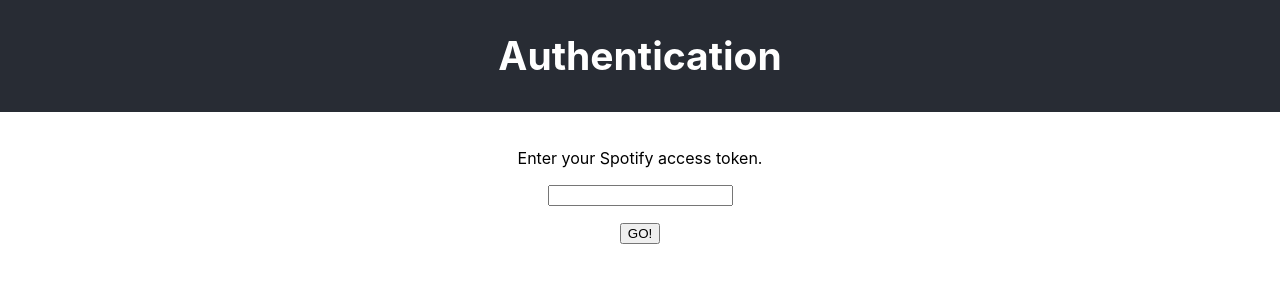
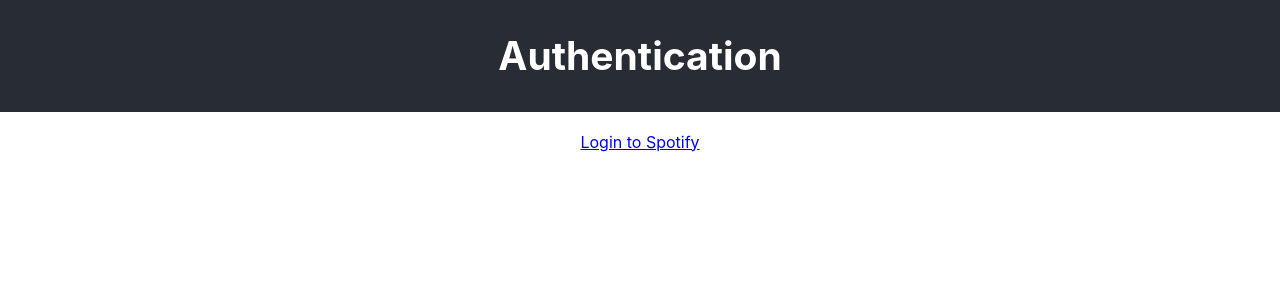
Before and after one commit to scherkadi/Mood-Music, a React (Create React App) app: page / in a window 1280 px wide. Shown: the top 300 px of the page. Built offline with nearby package versions, Linux system fonts and the light colour scheme.

Commit message:
User can directly login instead of typing in token

```diff
--- a/src/App.js
+++ b/src/App.js
@@ -1,5 +1,4 @@
 import React, { Component } from 'react';
-import logo from './logo.svg';
 import hash from './hash';
 import { authEndpoint, clientID, redirectURI, scopes } from "./user-config";
 import './App.css';
@@ -10,25 +9,25 @@
     this.state = {
       token: "",
       deviceId: "",
-      loggedIn: false,
       error: "",
       trackName: "Track Name",
       artistName: "Artist Name",
       albumName: "Album Name",
       playing: false,
-      position: 0,
-      duration: 0,
       albumArt: "",
       uri: "spotify:playlist:6M4ZbVjkSE6P3IhbeYbnhc",
     };
     this.playerCheckInterval = null;
   }
 
-  handleLogin() {
-    if (this.state.token !== "") {
-      this.setState({ loggedIn: true });
-
+  componentDidMount() {
+    let _token = hash.access_token;
+    if (_token) {
+      this.setState({
+        token: _token
+      });
       this.playerCheckInterval = setInterval(() => this.checkForPlayer(), 1000);
+      console.log(this.state.token);
     }
   }
 
@@ -44,24 +43,18 @@
       });
       this.createEventHandlers();
 
-      // finally, connect!
       this.player.connect();
     }
   }
 
   createEventHandlers() {
     this.player.on('initialization_error', e => { console.error(e); });
-    this.player.on('authentication_error', e => {
-      console.error(e);
-      this.setState({ loggedIn: false });
-    });
+    this.player.on('authentication_error', e => {console.error(e);});
     this.player.on('account_error', e => { console.error(e); });
     this.player.on('playback_error', e => { console.error(e); });
 
-    // Playback status updates
     this.player.on('player_state_changed', state => this.onStateChanged(state));
 
-    // Ready
     this.player.on('ready', async data => {
       let { device_id } = data;
       console.log("Let the music play on!");
@@ -74,8 +67,6 @@
     if (state !== null) {
       const {
         current_track: currentTrack,
-        position,
-        duration,
       } = state.track_window;
       const trackName = currentTrack.name;
       const albumName = currentTrack.album.name;
@@ -85,8 +76,6 @@
           .join(", ");
       const playing = !state.paused;
       this.setState({
-        position,
-        duration,
         trackName,
         albumName,
         artistName,
@@ -108,21 +97,6 @@
     this.player.nextTrack();
   }
 
-  // transferPlaybackHere() {
-  //   const { deviceId, token } = this.state;
-  //   fetch("https://api.spotify.com/v1/me/player", {
-  //     method: "PUT",
-  //     headers: {
-  //       authorization: `Bearer ${token}`,
-  //       "Content-Type": "application/json",
-  //     },
-  //     body: JSON.stringify({
-  //       "device_ids": [ deviceId ],
-  //       "play": true,
-  //     }),
-  //   });
-  // }
-
   transferPlaybackHere() {
     const { deviceId, token, uri} = this.state;
     fetch(`https://api.spotify.com/v1/me/player/play?device_id=${deviceId}`, {
@@ -138,7 +112,6 @@
   render() {
     const {
       token,
-      loggedIn,
       error,
       trackName,
       artistName,
@@ -151,10 +124,10 @@
         <div className="App">
           {error && <p>You have an error! : {error}</p> }
 
-          {loggedIn ? (<div>
+          {token ? (<div>
             <div className="App-header" id="loggedIn">
               <h2>Now Playing</h2>
-              <img src={albumArt} />
+              <img alt={"Album Cover"} src={albumArt} />
             </div>
             <div className="Artist-info">
             <p>Artist: {artistName}</p>
@@ -167,19 +140,17 @@
             </p>
           </div></div>) : (<div>
             <div className="App-header">
-              <h2>Authentication</h2>
+            <h2>Authentication</h2>
             </div>
             <div className="Token-info">
-            <p>
-              Enter your Spotify access token.
-            </p>
-            <p>
-              <input type="text" value={token} onChange={e => this.setState({ token: e.target.value })} />
-            </p>
-            <p>
-              <button onClick={() => this.handleLogin()}>GO!</button>
-            </p>
-          </div></div>)}
+            <a
+            className="btn btn--loginApp-link"
+            href={`${authEndpoint}client_id=${clientID}&redirect_uri=${redirectURI}&scope=${scopes.join("%20")}&response_type=token&show_dialog=true`}
+            >
+            Login to Spotify
+            </a>
+            </div></div>)}
+
         </div>
 
     );
--- a/src/hash.js
+++ b/src/hash.js
@@ -4,9 +4,12 @@
     .split('&')
     .reduce(function (initial, item) {
         if (item) {
-            var parts = item.split('=');
+            let parts = item.split('=');
             initial[parts[0]] = decodeURIComponent(parts[1]);
         }
+        // console.log(initial);
         return initial;
     }, {});
 window.location.hash = '';
+
+export default hash;
--- a/src/user-config.js
+++ b/src/user-config.js
@@ -1,13 +1,11 @@
-export const authEndpoint = "https://accounts.spotify.com/authorize"
+export const authEndpoint = "https://accounts.spotify.com/authorize?"
 
-export const clientID = ""
+export const clientID = "e34bcbe9b4814ea6b53284edb69e1dd3"
 export const redirectURI = "http://localhost:3000/redirect"
 export const scopes = [
     'streaming',
-    'user-read-birthdate',
     'user-read-private',
     'user-modify-playback-state',
-    "user-top-read",
-    "user-read-currently-playing",
-    "user-read-playback-state",
+    'user-read-currently-playing',
+    'user-read-playback-state',
 ];
```
